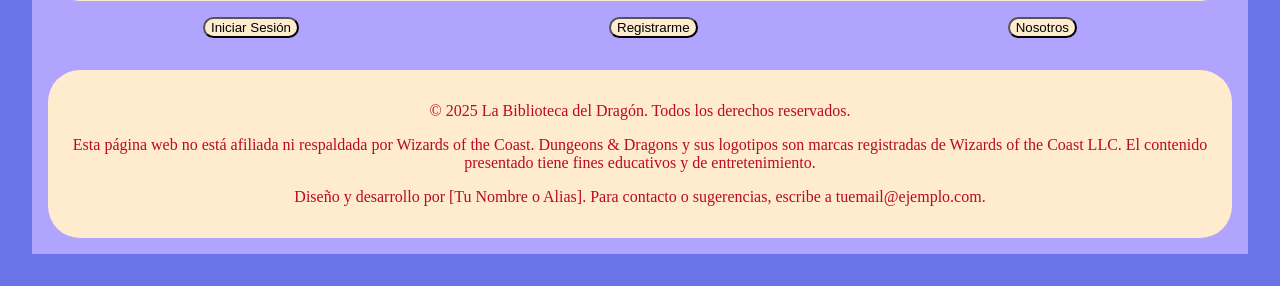
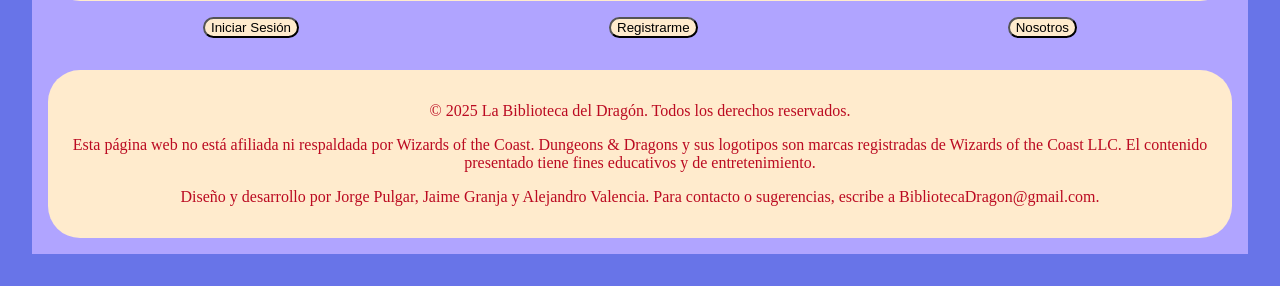
Before and after one commit to Jaime-Granja/TFG, a PHP site: page / in a window 1280 px wide. Shown: the part 1073-1359 px from the top of the page. Run offline with PHP 8.4, Linux system fonts and the light colour scheme; some web fonts are replaced.

Commit message:
Cambio Texto index

```diff
--- a/app/front/index.php
+++ b/app/front/index.php
@@ -219,7 +219,7 @@ if ($_SERVER["REQUEST_METHOD"] == "POST") {
                 El contenido presentado tiene fines educativos y de entretenimiento.
             </p>
             <p>
-                Diseño y desarrollo por [Tu Nombre o Alias]. Para contacto o sugerencias, escribe a tuemail@ejemplo.com.
+                Diseño y desarrollo por Jorge Pulgar, Jaime Granja y Alejandro Valencia. Para contacto o sugerencias, escribe a BibliotecaDragon@gmail.com.
             </p>
         </footer>
     </div>
```
